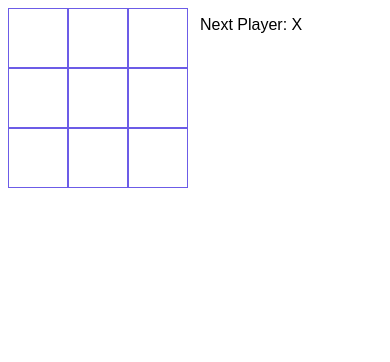
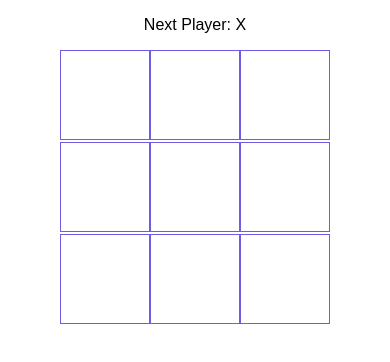
Before and after one commit to andersongarciapinheiro/15dias-de-react, a React (Create React App) app: page / in a window 390 px wide. Shown: the top 362 px of the page. Built offline with nearby package versions, Linux system fonts and the light colour scheme.

Commit message:
game responsive

```diff
--- a/public/index.html
+++ b/public/index.html
@@ -18,7 +18,9 @@
   </head>
   <body>
     <noscript>Você precisa habilitar o JavaScript</noscript>
-    <div id="root"></div>
+    <div id="root">
+
+    </div>
     <!--
       This HTML file is a template.
       If you open it directly in the browser, you will see an empty page.
--- a/src/App.js
+++ b/src/App.js
@@ -38,13 +38,14 @@
 
 // componente Sem estado
 import React from "react";
+import GameWrapper from "./components/GameWrapper/index.js"
 import BoardCollab from "./components/BoardCollab/index.js"
 import NextPlayer from "./components/NextPlayer/index.js"
 
 const App = () =>
-    <>
+    <GameWrapper>
       <NextPlayer />
       <BoardCollab qtd="9" />
-    </>
+    </GameWrapper>
 
 export default App;
--- a/src/components/BoardCollab/styles.css
+++ b/src/components/BoardCollab/styles.css
@@ -1,5 +1,6 @@
 .board {
-  display: flex;
-  flex-wrap: wrap;
-  width: 180px;
+  display: inline-block;
+  /* flex-wrap: wrap; */
+  width: 70vw;
+  height: 70vw;
 }
--- /dev/null
+++ b/src/components/GameWrapper/index.js
@@ -0,0 +1,8 @@
+import React from "react"
+import "./styles.css"
+
+const GameWrapper = ({children}) => (
+  <main className="gameWrapper">{children}</main>
+);
+
+export default GameWrapper;
--- /dev/null
+++ b/src/components/GameWrapper/styles.css
@@ -0,0 +1,3 @@
+.gameWrapper{
+  text-align: center;
+}
--- a/src/components/NextPlayer/styles.css
+++ b/src/components/NextPlayer/styles.css
@@ -1,6 +1,6 @@
 .NextPlayer {
   font-family: Arial, Helvetica, sans-serif;
-  position: absolute;
-  top: 0px;
-  left: 200px;
+  /* position: absolute; */
+  /* top: 0px;
+  left: 200px; */
 }
--- a/src/components/SquareCollab/styles.css
+++ b/src/components/SquareCollab/styles.css
@@ -1,10 +1,11 @@
 .square-collab {
+  box-sizing: border-box;
   background-color: transparent;
   border: 1px solid #6c5ce7;
-  width: 60px;
-  height: 60px;
+  width: 33%;
+  height: 33%;
   font-size: 20px;
   color: #e84393;
   cursor: pointer;
-  display: block;
+  /* display: block; */
 }
```
